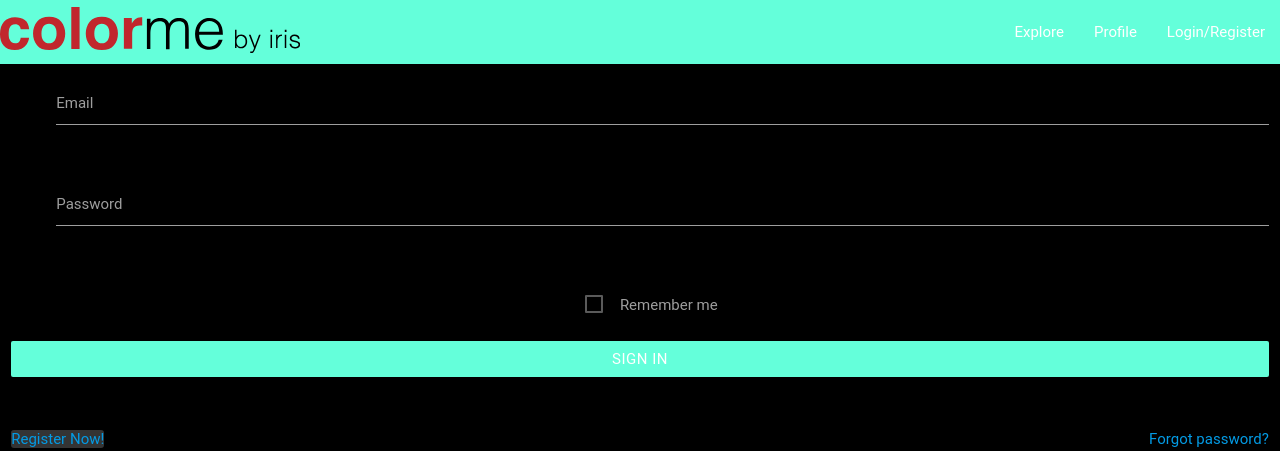
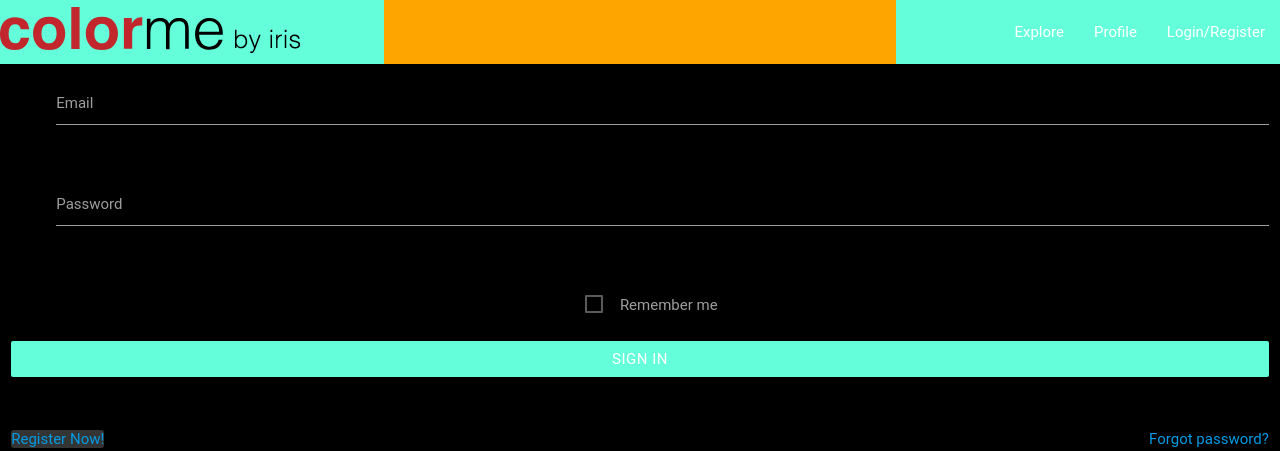
Before and after one commit to taylorem2787/PhotographyRater, a PHP site: page /public/index.html in a window 1280 px wide. Shown: the top 451 px of the page. Run offline with PHP 8.4, Linux system fonts and the light colour scheme; some libraries are stand-ins or nearby versions; some web fonts are replaced.

Commit message:
added default color bar, but has some issues

```diff
--- a/public/css/style.css
+++ b/public/css/style.css
@@ -96,6 +96,15 @@ nav img {
 	height: 60px;
 }
 
+/*height increased to 106% to be flush with rest of navbar.*/
+.color-window {
+	position: relative;
+	height: 106%;
+	width: 40%;
+	left: 30%;
+	background-color: orange;
+}
+
 .load-more {
 	width: 100%;
 }
--- a/public/index.html
+++ b/public/index.html
@@ -30,6 +30,7 @@
 
 	<!-- Nav Bar -->
 	<nav class="teal accent-2">
+
 		<div class="nav-wrapper teal accent-2" id="navbar">
 			<a id="home" href="index.html" class="brand-logo"><img src="img/colormelogo.svg"></a>
 				<ul id="nav-mobile" class="right hide-on-med-and-down">
@@ -37,6 +38,8 @@
 					<li><a id="profile" href="profile.html">Profile</a></li>
 					<li><a id="login" href="collapsible.html">Login/Register</a></li>
 				</ul>
+			<div class="color-window"></div>
+
 		</div>
 	</nav>
 
```
